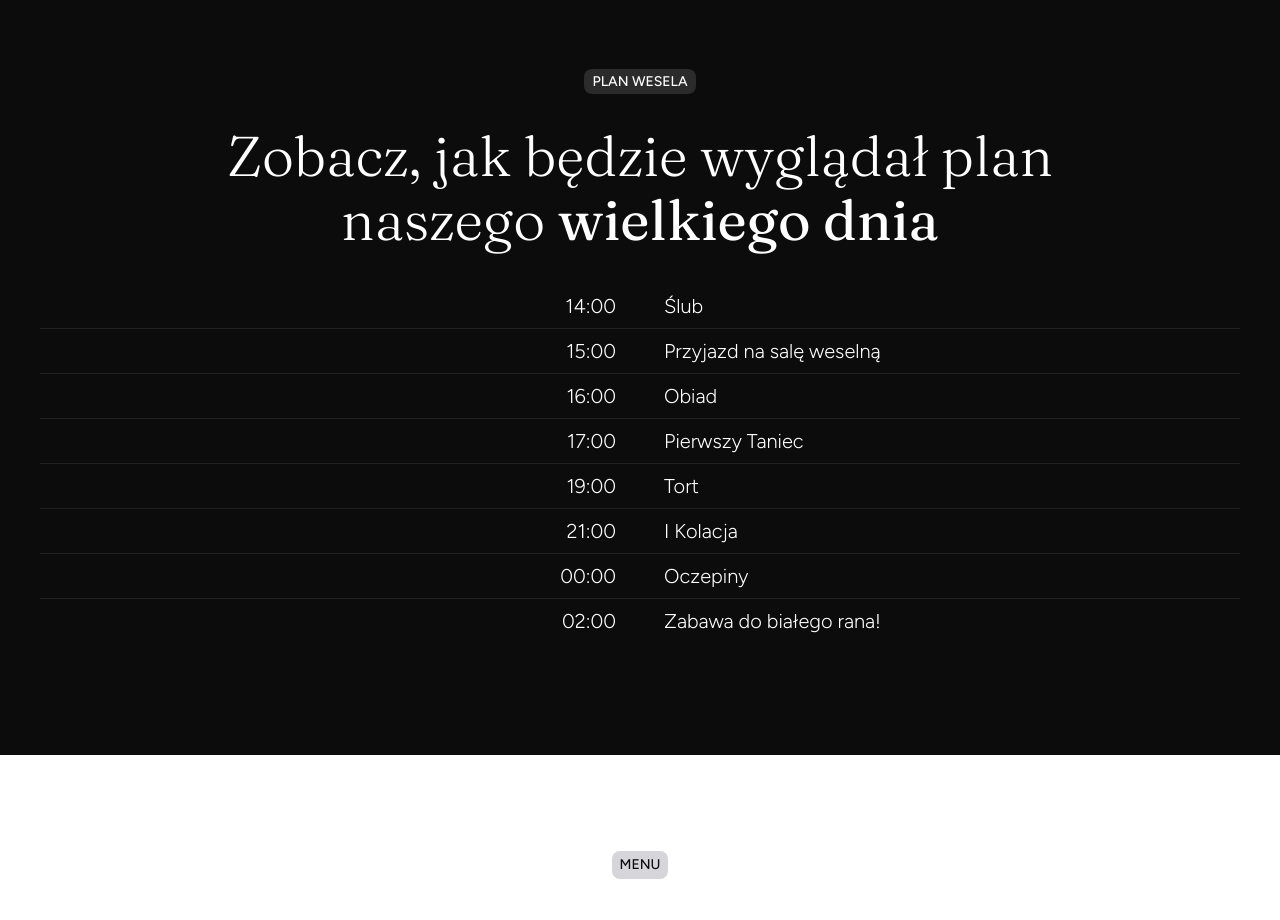
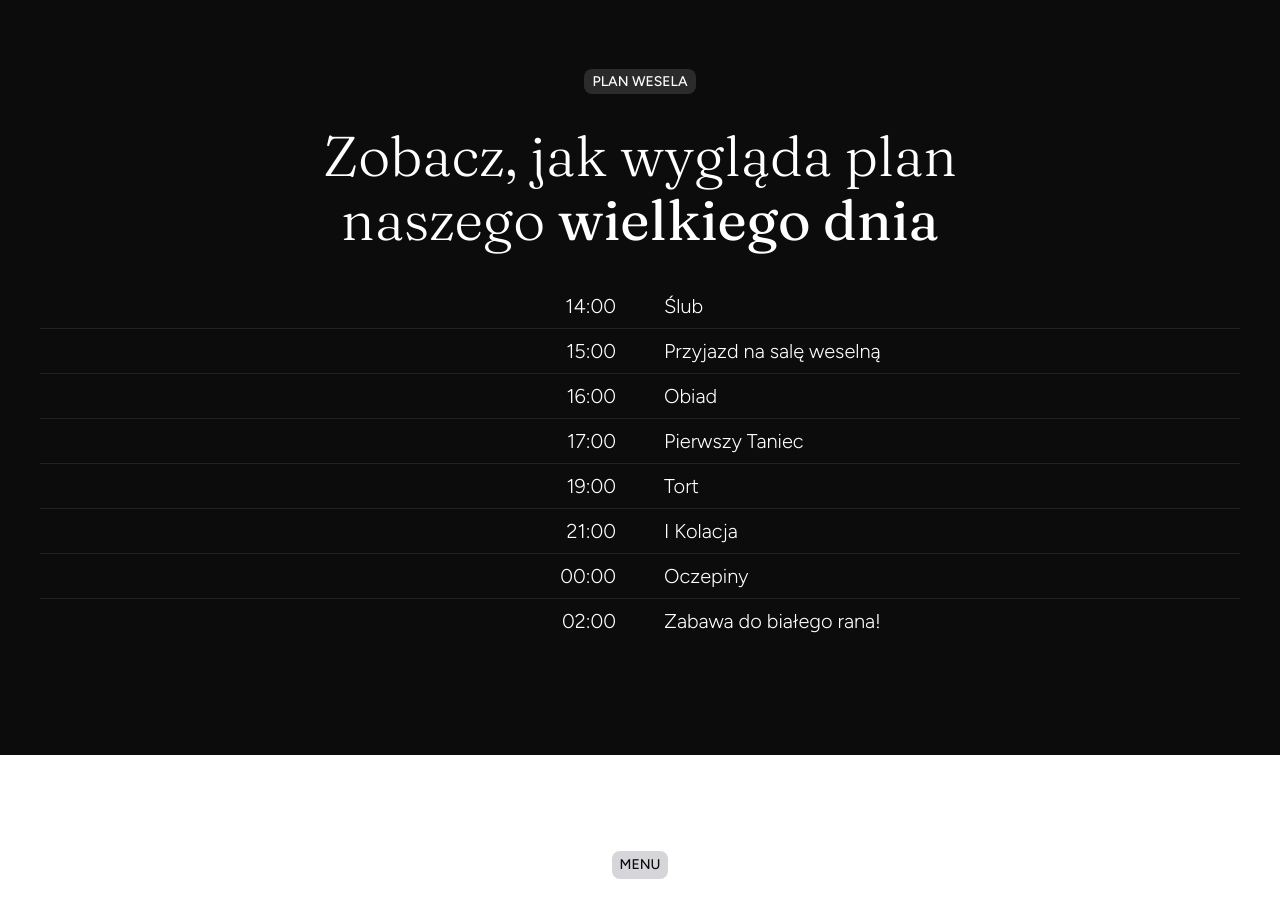
Before and after one commit to Pasik97/WeddingPage, a React (Create React App) app: page / in a window 1280 px wide. Shown: the part 4440-5360 px from the top of the page. Built offline with nearby package versions, Linux system fonts and the light colour scheme.

Commit message:
small text change

```diff
--- a/src/WeddingPlan/WeddingPlan.styles.ts
+++ b/src/WeddingPlan/WeddingPlan.styles.ts
@@ -80,7 +80,7 @@ export const SectionTitle = styled.p`
     font-weight: 300;
 
     ${desktopStart} {
-        max-width: 940px;
+        max-width: 800px;
         margin: 32px auto;
         width: 100%;
         font-size: 56px;
--- a/src/WeddingPlan/WeddingPlan.tsx
+++ b/src/WeddingPlan/WeddingPlan.tsx
@@ -16,7 +16,7 @@ const WeddingPlan: React.FC = () => (
     <S.SectionWrapper id="plan">
         <S.MaxContentWrapper>
             <S.StyledSectionTag text="PLAN WESELA" variant="dark" />
-            <S.SectionTitle>Zobacz, jak będzie wyglądał plan naszego <S.BoldText>wielkiego dnia</S.BoldText></S.SectionTitle>
+            <S.SectionTitle>Zobacz, jak wygląda plan naszego <S.BoldText>wielkiego dnia</S.BoldText></S.SectionTitle>
             <S.PlanWrapper>
                 {weddingPlan.map(({ time, name }) => (
                     <S.Step key={time + name}>
```
